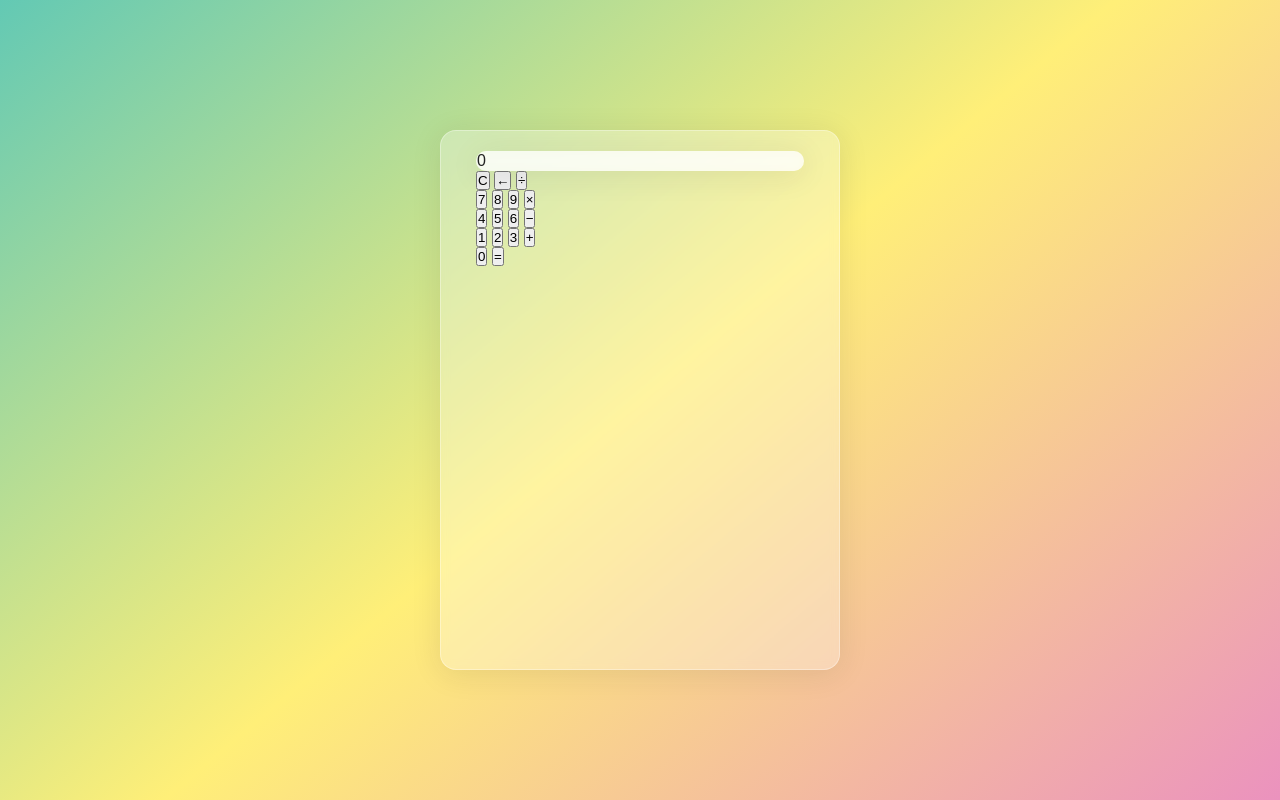
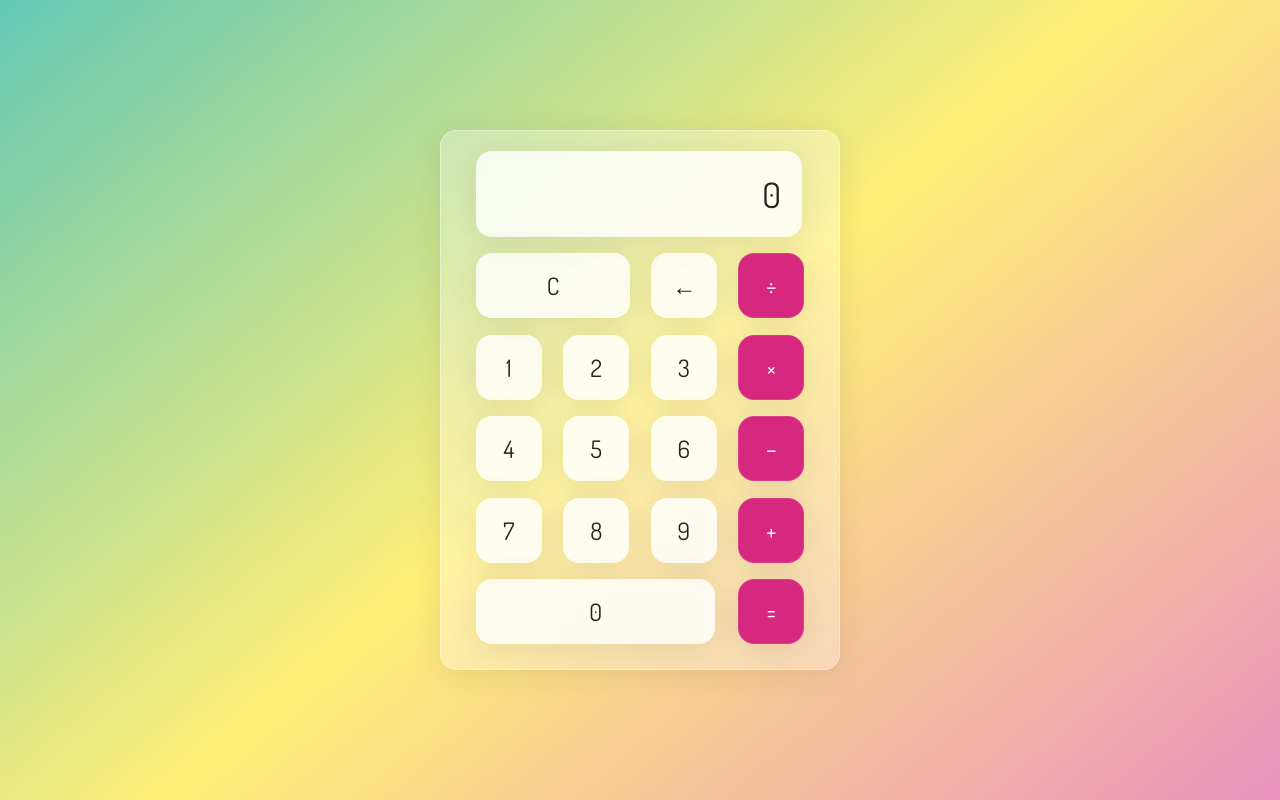
Before and after one commit to wladyslawkrz/calculator, a plain HTML site: page index.html in a window 1280 px wide. Drawn offline with Linux system fonts and the light colour scheme.

Commit message:
completed css styles

```diff
--- a/index.html
+++ b/index.html
@@ -6,6 +6,9 @@
 	<meta http-equiv="X-UA-Compatible" content="IE=edge">
 	<meta name="viewport" content="width=device-width, initial-scale=1.0">
 	<link rel="stylesheet" href="style.css">
+	<link rel="preconnect" href="https://fonts.googleapis.com">
+	<link rel="preconnect" href="https://fonts.gstatic.com" crossorigin>
+	<link href="https://fonts.googleapis.com/css2?family=Dosis:wght@400;500;700&display=swap" rel="stylesheet">
 	<script defer src="script.js"></script>
 	<title>Calculator</title>
 </head>
@@ -20,9 +23,9 @@
 				<button class="calc-button">&divide;</button>
 			</div>
 			<div class="calc-button-row">
-				<button class="calc-button">7</button>
-				<button class="calc-button">8</button>
-				<button class="calc-button">9</button>
+				<button class="calc-button">1</button>
+				<button class="calc-button">2</button>
+				<button class="calc-button">3</button>
 				<button class="calc-button">&times;</button>
 			</div>
 			<div class="calc-button-row">
@@ -32,9 +35,9 @@
 				<button class="calc-button">&minus;</button>
 			</div>
 			<div class="calc-button-row">
-				<button class="calc-button">1</button>
-				<button class="calc-button">2</button>
-				<button class="calc-button">3</button>
+				<button class="calc-button">7</button>
+				<button class="calc-button">8</button>
+				<button class="calc-button">9</button>
 				<button class="calc-button">&plus;</button>
 			</div>
 			<div class="calc-button-row">
--- a/style.css
+++ b/style.css
@@ -23,8 +23,6 @@ body {
 
 .wrapper {
   backdrop-filter: blur(5.5px);
-  background: rgba(255, 255, 255, 0.75);
-  border: 1px solid rgba(255, 255, 255, 0.01);
   border-radius: 16px;
   box-shadow: 0 4px 30px rgba(35, 35, 35, 0.1);
   color: #232323;
@@ -41,5 +39,64 @@ body {
   background: rgba(255, 255, 255, 0.75);
   border: 1px solid rgba(255, 255, 255, 0.01);
   border-radius: 16px;
-  box-shadow:0 4px 30px rgba(35,35,35,0.1)
+  box-shadow: 0 4px 30px rgba(35, 35, 35, 0.1);
+  color: #232323;
+  font-size: 35px;
+  overflow: auto;
+  padding: 20px;
+  text-align: right;
+  width: 326px;
 }
+
+.calc-button-row {
+  display: flex;
+  justify-content: space-between;
+  margin: 5% 0;
+}
+
+.calc-button {
+  backdrop-filter: blur(5.5px);
+  background: rgba(255, 255, 255, 0.75);
+  border: 1px solid rgba(255, 255, 255, 0.1);
+  border-radius: 16px;
+  box-shadow: 0 4px 30px rgba(35, 35, 35, 0.1);
+  color: #232323;
+  flex-basis: 20%;
+  font-family: inherit;
+  font-size: 24px;
+  height: 65px;
+  transition: all 0.1s;
+}
+
+.calc-button:last-child {
+  backdrop-filter: blur(5.5px);
+  background: rgba(255, 255, 255, 0.75);
+  border: 1px solid rgba(255, 255, 255, 0.1);
+  border-radius: 16px;
+  box-shadow: 0 4px 30px rgba(35, 35, 35, 0.1);
+  color: #fff;
+  background: #d72880;
+  transition: all 0.1s;
+
+}
+
+.calc-button:last-child:hover {
+  background-color: inherit;
+  color: inherit;
+}
+
+.calc-button:hover {
+  background-color: inherit;
+}
+
+.calc-button:active {
+  background-color: #ffef78;
+}
+
+.double {
+  flex-basis: 47%;
+}
+
+.triple {
+  flex-basis: 73%;
+}
```
